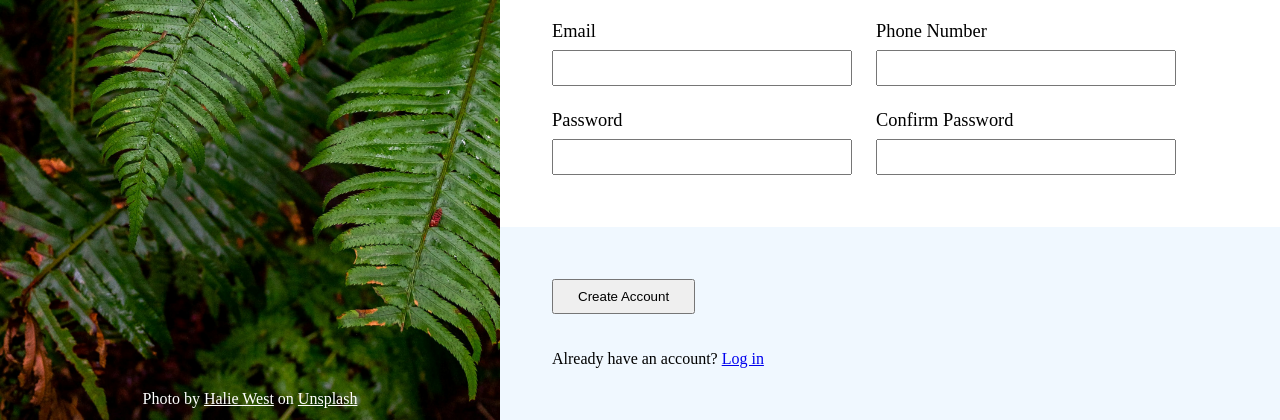
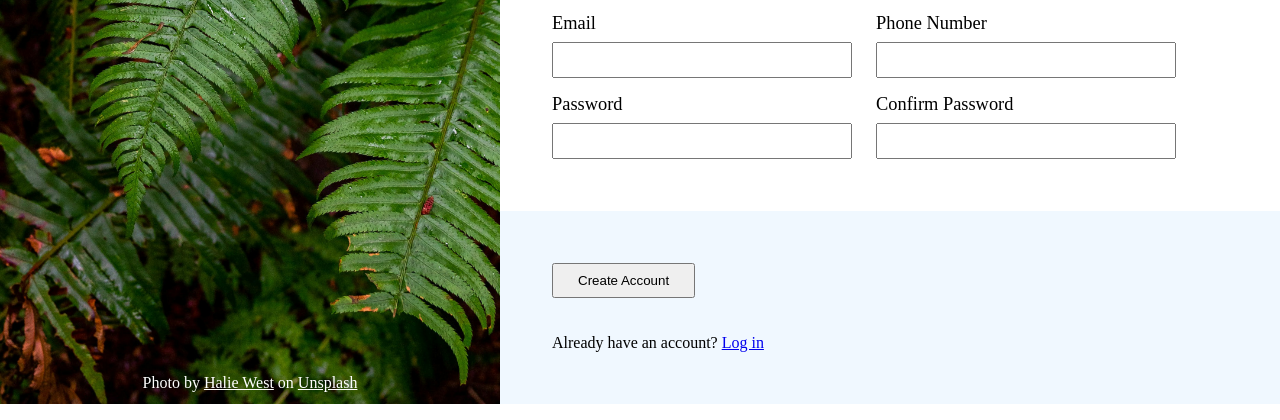
Before and after one commit to cdogcoder/sign-up-form, a plain HTML site: page index.html in a window 1280 px wide. Shown: the part 422-842 px from the top of the page. Drawn offline with Linux system fonts and the light colour scheme.

Commit message:
Add final styling to the form content container

```diff
--- a/styles.css
+++ b/styles.css
@@ -7,6 +7,8 @@
 
 body {
     display: flex;
+    /* width: 70vw;
+    margin: 0 auto; */
 }
 
 .background-container {
@@ -99,7 +101,7 @@ body {
 .content-container .form-content div[class$="column-controls"] {
     display: flex;
     flex-direction: column;
-    gap: 24px;
+    gap: 16px;
     width: 300px;
 }
 
```
